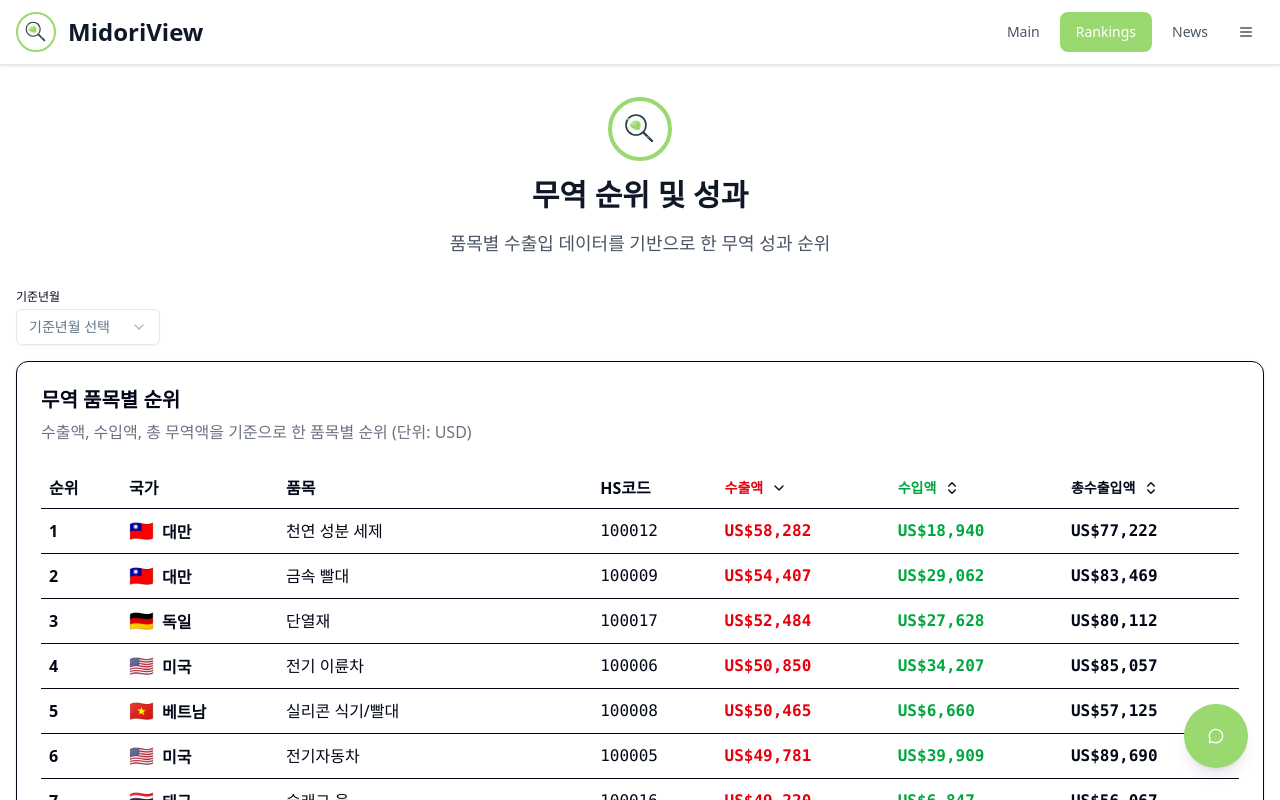
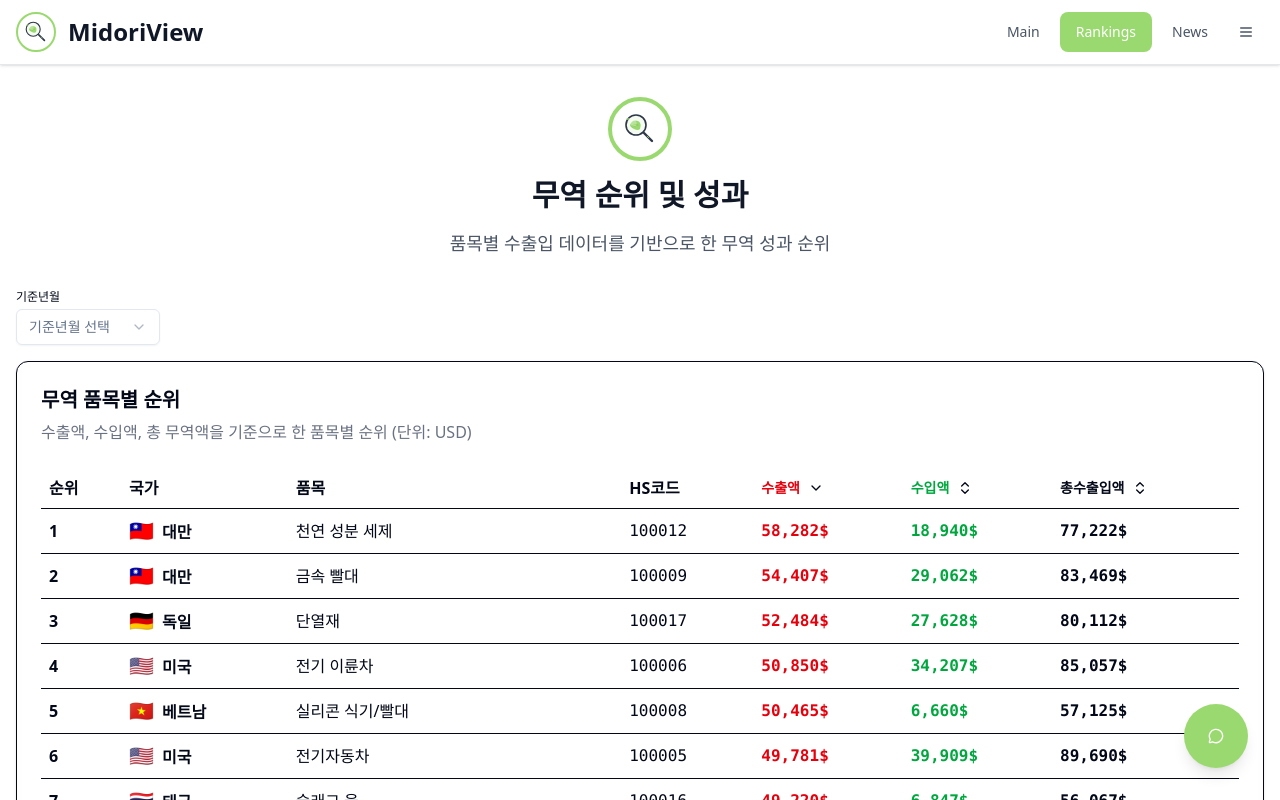
Before and after one commit to peter9889466/midori_view, a React (Vite) app in the folder midori-front/: page /rankings in a window 1280 px wide. Shown: the top 800 px of the page. Built offline with nearby package versions, Linux system fonts and the light colour scheme.

Commit message:
fix: ranking font color

```diff
--- a/midori-front/src/pages/rankings/RankingPage.tsx
+++ b/midori-front/src/pages/rankings/RankingPage.tsx
@@ -66,11 +66,9 @@ export default function RankingsPage() {
 
     const formatCurrency = (amount: number): string => {
         return new Intl.NumberFormat("ko-KR", {
-            style: "currency",
-            currency: "USD",
             minimumFractionDigits: 0,
             maximumFractionDigits: 0,
-        }).format(amount);
+        }).format(amount) + '$';
     };
 
     // 국가명 → 국기 이모지 매핑 함수
```
